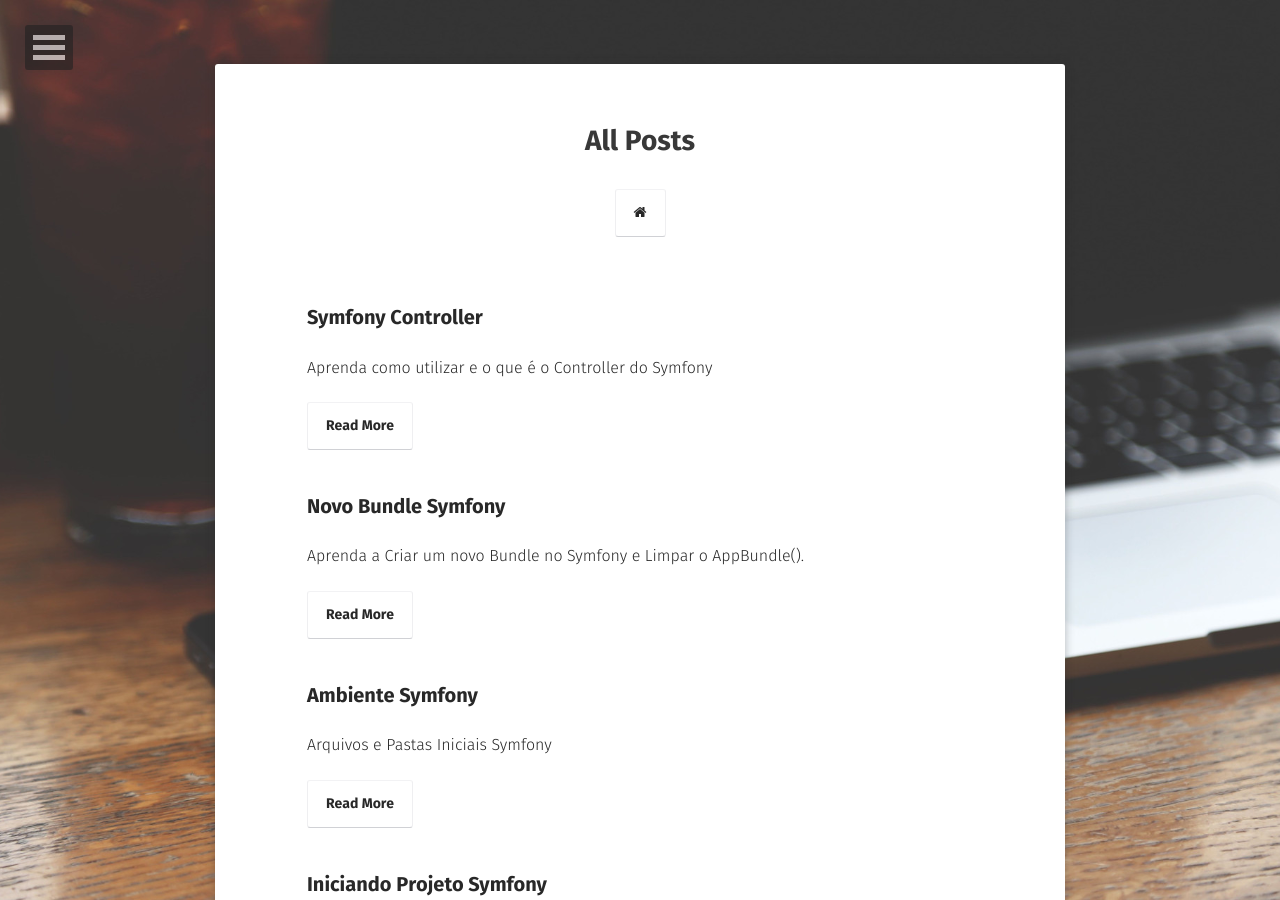
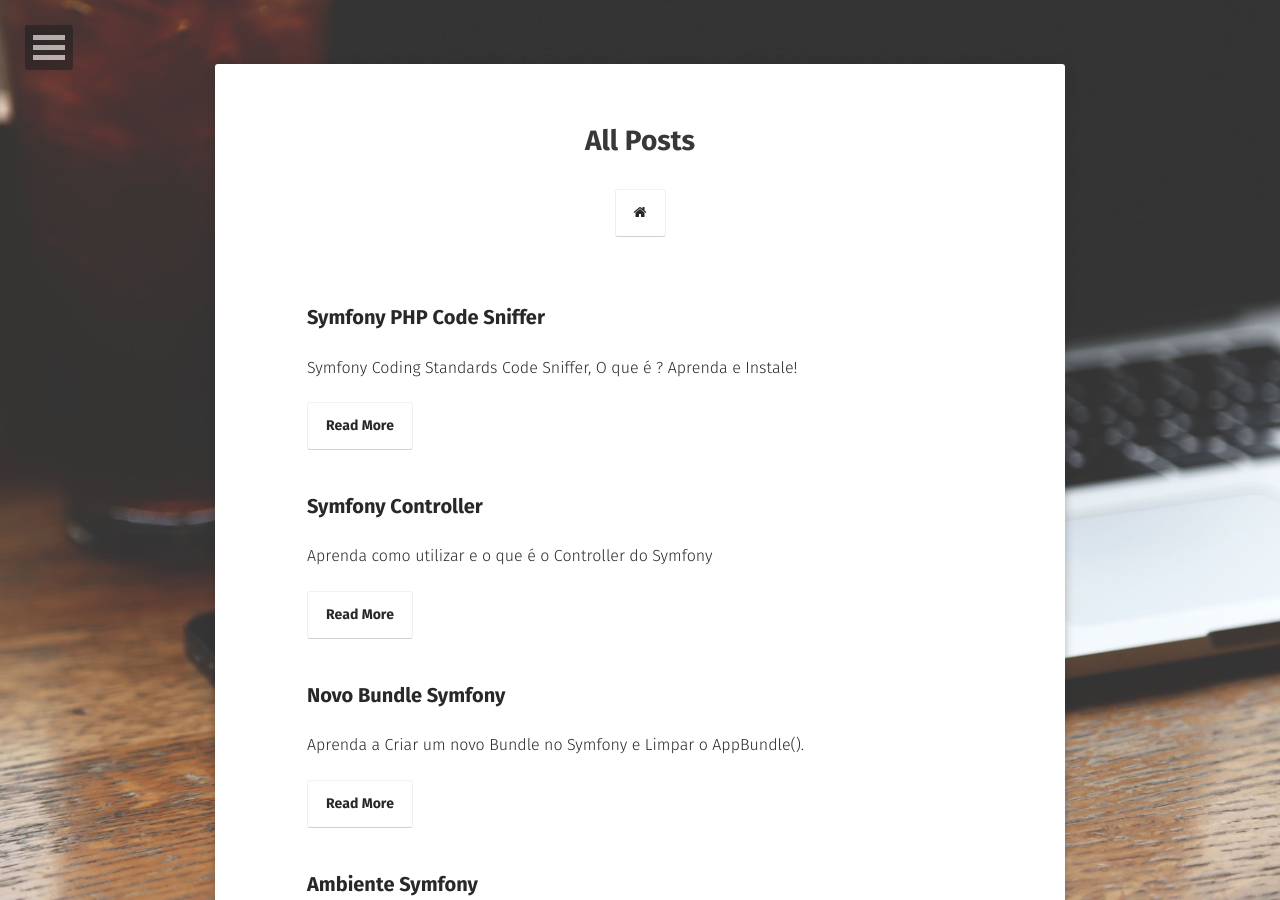
Before and after one commit to jhoemrs/jhoemrs.github.io, a Jekyll site: the page built from posts/index.md, in a window 1280 px wide and 900 px high. Built offline with Jekyll 4.4.1, drawn with Linux system fonts in a browser that asks for light colours; some web fonts are replaced.

Commit message:
Migracao Postagem

```diff
--- /dev/null
+++ b/_posts/2016-04-01-symfonyphpcs.md
@@ -0,0 +1,127 @@
+---
+layout: post
+title: "Symfony PHP Code Sniffer"
+excerpt: "Symfony Coding Standards Code Sniffer, O que é ? Aprenda e Instale!"
+tags:
+ - Symfony
+feature: http://i.imgur.com/Ds6S7lJ.png
+comments: true
+---
+Symfony PHP Code Sniffer ?!
+Mas e aí o que é primeiramente o **PHP Code Sniffer** ?
+
+Vamos explicando aos poucos logo abaixo...
+
+Sabemos que dificilmente um código será mantido pelo seu criador eternamente.
+
+Por isso precisamos de padrões de código, para manter um código bem escrito e descrito, e as convenções de código padronizam de acordo com a experiência já testada na área.
+
+**O PHP Code Sniffer, visa validar um padrão de código.**
+
+Os Padrões de Código Definem:
+
+  > Indentação do Código
+  >  Conveção de nomenclatura
+  >  Espaços em Branco
+  >  Padrão de Comentários
+  >  Etc...
+
+Assim sendo, padrões de código definem um código com qualidade, legibilidade, assim como reduzem custo de manutenção.
+
+O `Php Code Sniffer` é um módulo da biblioteca `PEAR`, que possui um "Script" que verifica violações no Standard ( Padrão ) definido.
+
+Para inicio de conversa precisamos ter o `PEAR` instalado execute:
+
+{% highlight shell %}
+sudo apt-get install php-pear
+{% endhighlight %}
+
+Agora vamos para a parte do `CodeSniffer` propriamente dita.
+
+Executaremos agora:
+{% highlight shell %}
+sudo pear install PHP_CodeSniffer
+{% endhighlight %}
+
+Após a instalação, verificaremos se está instalado, execute:
+{% highlight shell %}
+phpcs -i
+{% endhighlight %}
+
+Você será capaz de ver os Standards instalados que será algo parecido com isso:
+<figure>
+	<img src="{{ site.url }}/images/bancoPostagens/symfonyphpcs/phpcsi.png">
+</figure>
+
+Porém o nosso Querido `SYMFONY 2` não aparecerá aí ...
+Porque esse **Standard** ainda não está instalado.
+
+Agora vamos encontrar qual o caminho está seu `PEAR` para instalarmos este **Standard**.
+Execute:
+{% highlight shell %}
+pear config-show | grep php_dir
+{% endhighlight %}
+
+Agora entre dentro do caminho acima `+ PHP/CodeSniffer/Standards`, no meu caso assim:
+<figure>
+	<img src="{{ site.url }}/images/bancoPostagens/symfonyphpcs/phpcsdir.png">
+</figure>
+
+Agora dentro da Pasta de **Standards**, vamos adicionar o nosso `Symfony 2` como padrão reconhecido, clonando o projeto do **[Symfony Standards](https://github.com/leaphub/phpcs-symfony2-standard)**, para dentro desta pasta, com os seguinte comando:
+{% highlight shell %}
+sudo git clone https://github.com/leaphub/phpcs-symfony2-standard.git Symfony2
+{% endhighlight %}
+
+Logo configuraremos o nosso `PHPCS` para analisar como padrão os Standards do Symfony2...
+{% highlight shell %}
+phpcs --config-set default_standard Symfony2
+{% endhighlight %}
+
+Para utilizar, podemos ou via linha de comando chamar o `PHPCS` para analisar a pasta `src/` do projeto ou integrar com a IDE.
+Para fazer a chamada via linha de comando utilize:
+{% highlight shell %}
+phpcs --standard=Symfony2 --extensions=php src/
+{% endhighlight %}
+
+Lembre-se que só irá funcionar desta forma se você estiver dentro da pasta do projeto, senão você terá que referenciar o caminho completo para a pasta `src/`` .
+
+Aqui finalizamos a instalação do `Symfony 2 Standard Php Code Sniffer` !
+
+Como utilizo o `PhpStorm` (recomendo demais esta IDE), vou ensinar como integrar com esta IDE.
+
+Primeito entre em Settings em sua IDE, e na busca dos Settings digite `Code Sniffer`.
+
+<figure>
+	<img src="{{ site.url }}/images/bancoPostagens/symfonyphpcs/phpstormcs1.png">
+</figure>
+
+Onde se encontra Configuration Local clique nos três pontinhos **...** para validarmos nosso `phpcs` , conforme imagem abaixo:
+
+<figure>
+	<img src="{{ site.url }}/images/bancoPostagens/symfonyphpcs/phpstormcs2.png">
+</figure>
+
+Após esta mensagem voltaremos e clicaremos em Inspections lá nos Settings, logo a direita onde marquei de amarelo selecione Default.
+<figure>
+	<img src="{{ site.url }}/images/bancoPostagens/symfonyphpcs/phpstormcs3.png">
+</figure>
+
+Onde fiz um circulo vermelho, clique para atualizar, e na setinha selecione o nosso Padrão `Symfony 2`.
+
+Provavelmente acenderá algumas luzes em sua IDE passe o mouse por cima, e comece a melhorar seu código...
+
+Veja os exemplos abaixo:
+<figure>
+	<img src="{{ site.url }}/images/bancoPostagens/symfonyphpcs/phpstormcs4.png">
+</figure>
+
+<figure>
+	<img src="{{ site.url }}/images/bancoPostagens/symfonyphpcs/phpstormcs5.png">
+</figure>
+
+Bom meus amigos, é isso, espero que tenham gostado, e que sigam no passo a passo de fazer um código, limpo, legivel e inteligivel !
+Seja inteligente !
+
+Um abraço.
+
+<i class="icon-smile"></i>
```
Also changed, not shown: _posts/2016-03-18-symfonyController.md (+1 -1 lines).
